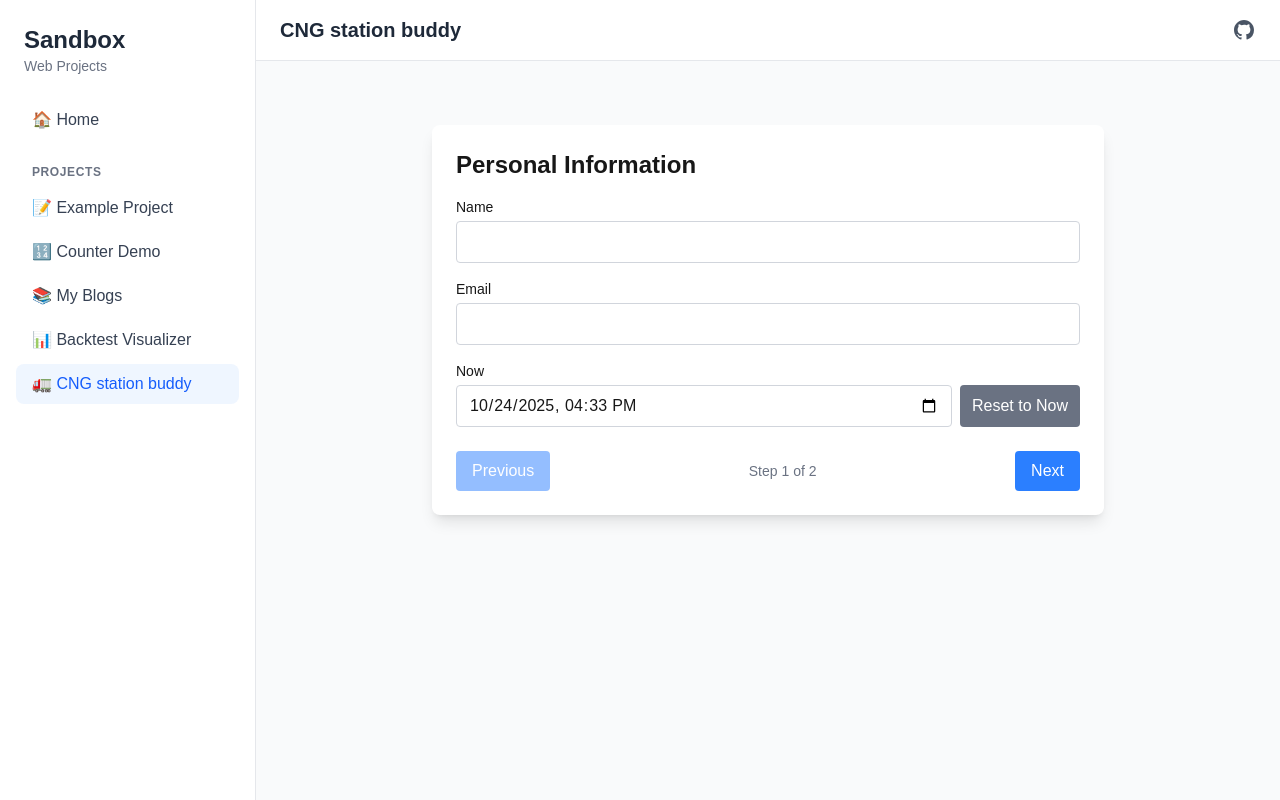
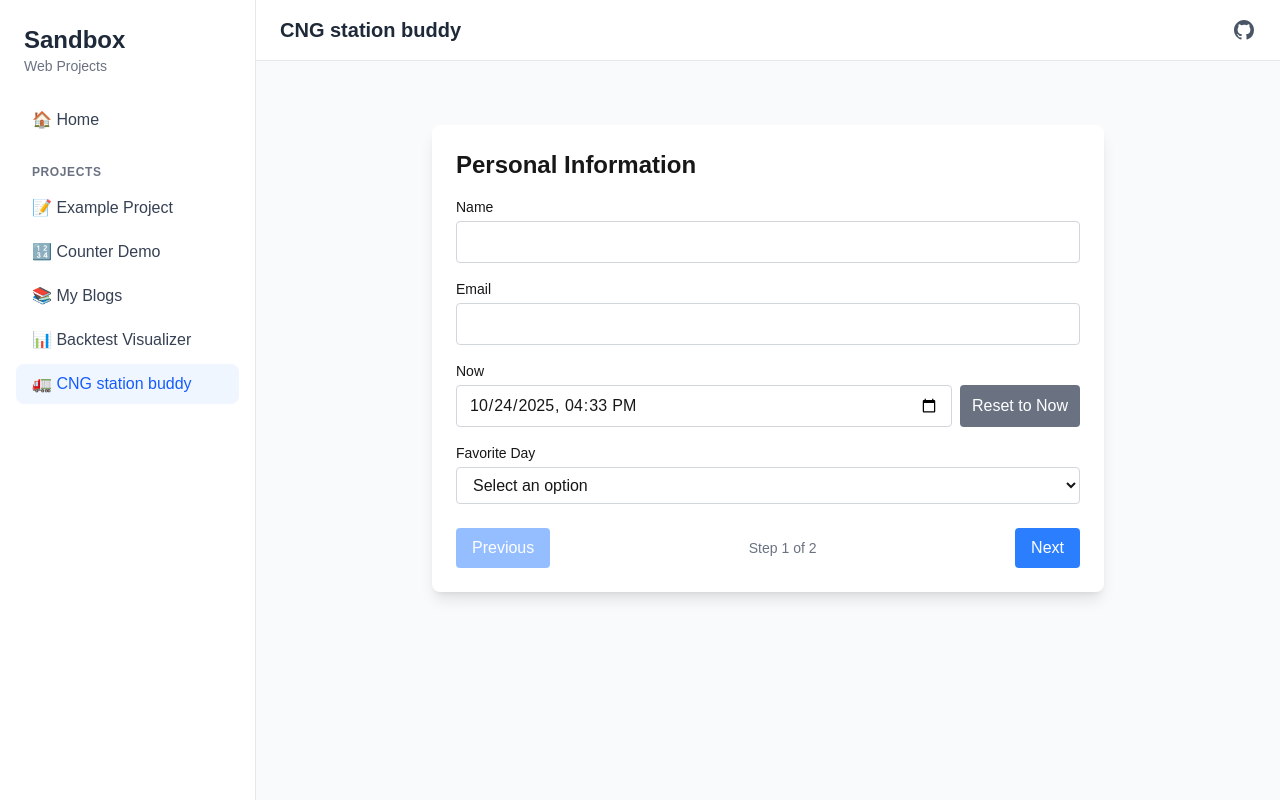
Before and after one commit to ishu9bansal/sandbox, a Next.js app: page /cng in a window 1280 px wide. Built offline with nearby package versions, Linux system fonts and the light colour scheme.

Commit message:
test selection field

```diff
--- a/src/app/cng/page.tsx
+++ b/src/app/cng/page.tsx
@@ -18,6 +18,7 @@ export default function CNGPage() {
               { id: "name", label: "Name", type: "text" },
               { id: "email", label: "Email", type: "text" },
               { id: "now", label: "Now", type: "datetime" },
+              { id: "weekday", label: "Favorite Day", type: "select", options: ["Monday", "Tuesday", "Wednesday", "Thursday", "Friday", "Saturday", "Sunday"] },
             ],
           },
           {
```
